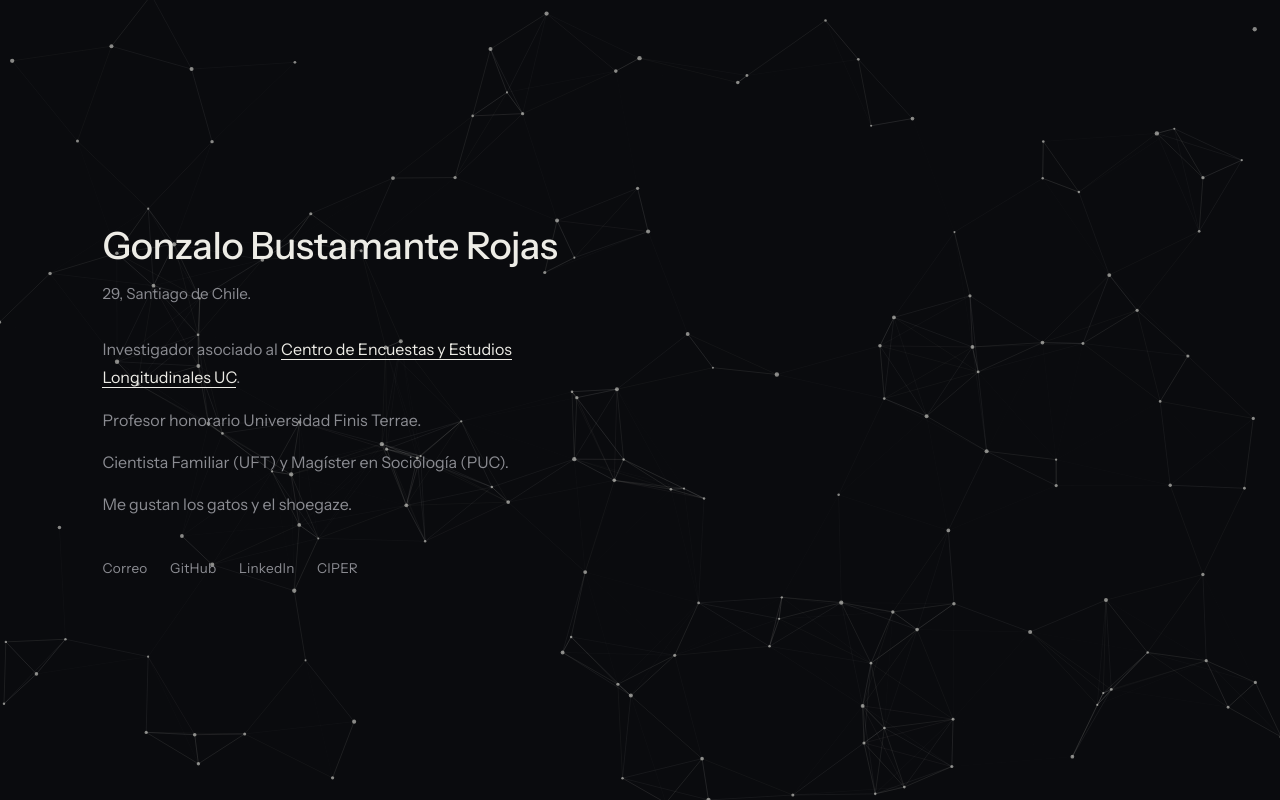
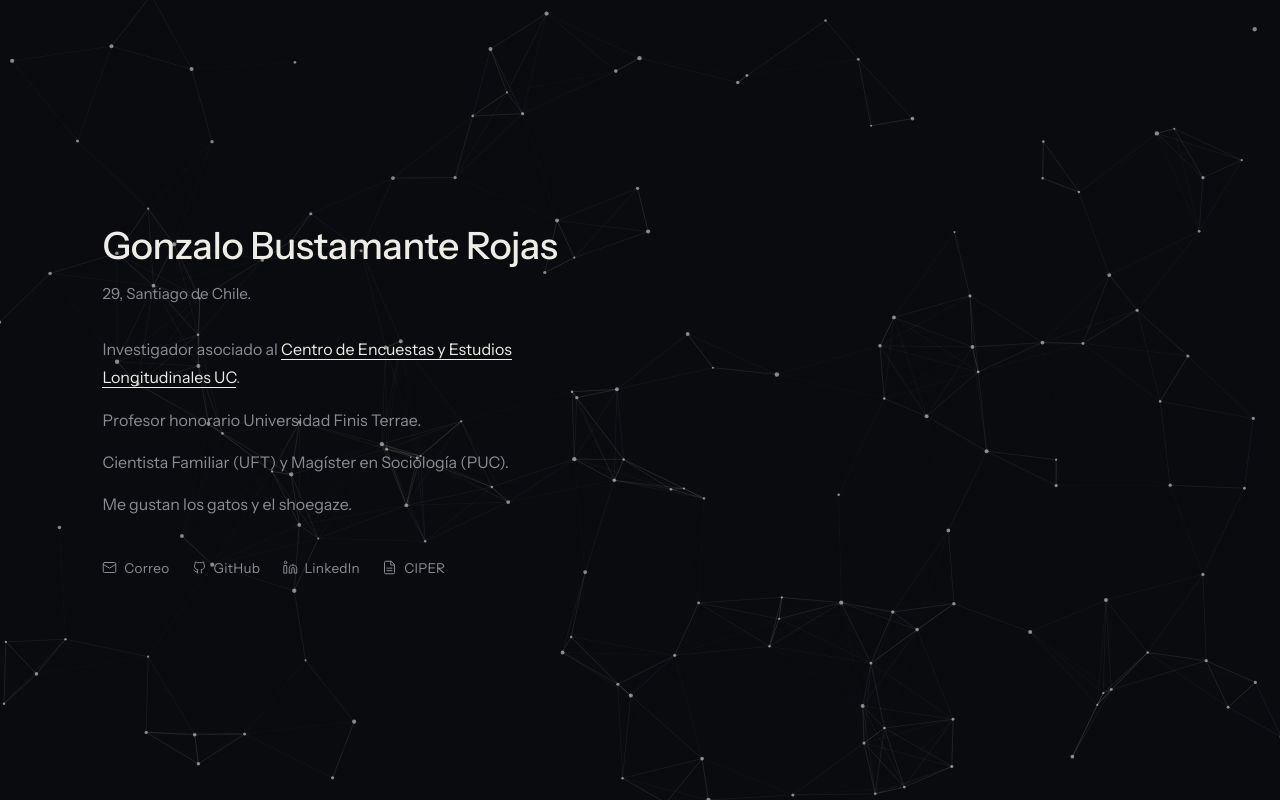
Before and after one commit to brojasgonzalo/brojasgonzalo.github.io, a plain HTML site: page index.html in a window 1280 px wide. Drawn offline with Linux system fonts and the light colour scheme.

Commit message:
Íconos en contacto + tinte sutil en algunas líneas de la red
- Cada link de contacto lleva su ícono (SVG inline, monocromo)
- ~20% de las líneas entre nodos llevan un tinte azul o terracota
  muy tenue (misma opacidad que las neutras), fijo por par de nodos
  para que no titile

Co-Authored-By: Claude Sonnet 5 <noreply@anthropic.com>

```diff
--- a/index.html
+++ b/index.html
@@ -90,6 +90,9 @@
     gap:1.4em;
   }
   .contact a{
+    display:inline-flex;
+    align-items:center;
+    gap:0.5em;
     color:var(--ink-soft);
     text-decoration:none;
     font-size:0.85rem;
@@ -100,6 +103,11 @@
   .contact a:hover{
     color:var(--ink);
     border-color:var(--ink-soft);
+  }
+  .contact svg{
+    width:15px;
+    height:15px;
+    flex-shrink:0;
   }
 
   a:focus-visible{outline:1px solid var(--ink-soft); outline-offset:4px;}
@@ -119,10 +127,22 @@
     <p>Me gustan los gatos y el shoegaze.</p>
 
     <div class="contact">
-      <a href="mailto:brojasgonzalo@gmail.com">Correo</a>
-      <a href="https://github.com/brojasgonzalo">GitHub</a>
-      <a href="https://www.linkedin.com/in/gonzalo-b-rojas/">LinkedIn</a>
-      <a href="https://www.ciperchile.cl/author/gonzalo-bustamante-rojas/">CIPER</a>
+      <a href="mailto:brojasgonzalo@gmail.com">
+        <svg viewBox="0 0 24 24" fill="none" stroke="currentColor" stroke-width="1.6" stroke-linecap="round" stroke-linejoin="round"><rect x="2" y="4" width="20" height="16" rx="2"/><path d="m2 7 10 6 10-6"/></svg>
+        Correo
+      </a>
+      <a href="https://github.com/brojasgonzalo">
+        <svg viewBox="0 0 24 24" fill="none" stroke="currentColor" stroke-width="1.6" stroke-linecap="round" stroke-linejoin="round"><path d="M9 19c-4.3 1.4-4.3-2.5-6-3m12 5v-3.5c0-1 .1-1.4-.5-2 2.8-.3 5.5-1.4 5.5-6a4.6 4.6 0 0 0-1.3-3.2 4.2 4.2 0 0 0-.1-3.2s-1.1-.3-3.5 1.3a12.3 12.3 0 0 0-6.2 0C6.5 2.8 5.4 3.1 5.4 3.1a4.2 4.2 0 0 0-.1 3.2A4.6 4.6 0 0 0 4 9.5c0 4.6 2.7 5.7 5.5 6-.6.6-.6 1.2-.5 2V21"/></svg>
+        GitHub
+      </a>
+      <a href="https://www.linkedin.com/in/gonzalo-b-rojas/">
+        <svg viewBox="0 0 24 24" fill="none" stroke="currentColor" stroke-width="1.6" stroke-linecap="round" stroke-linejoin="round"><path d="M16 8a6 6 0 0 1 6 6v7h-4v-7a2 2 0 0 0-2-2 2 2 0 0 0-2 2v7h-4v-7a6 6 0 0 1 6-6z"/><rect x="2" y="9" width="4" height="12"/><circle cx="4" cy="4" r="2"/></svg>
+        LinkedIn
+      </a>
+      <a href="https://www.ciperchile.cl/author/gonzalo-bustamante-rojas/">
+        <svg viewBox="0 0 24 24" fill="none" stroke="currentColor" stroke-width="1.6" stroke-linecap="round" stroke-linejoin="round"><path d="M14 2H6a2 2 0 0 0-2 2v16a2 2 0 0 0 2 2h12a2 2 0 0 0 2-2V8z"/><path d="M14 2v6h6"/><line x1="8" y1="13" x2="16" y2="13"/><line x1="8" y1="17" x2="16" y2="17"/></svg>
+        CIPER
+      </a>
     </div>
   </div>
 </main>
@@ -202,7 +222,9 @@
       }
     }
 
-    // líneas entre nodos cercanos
+    // líneas entre nodos cercanos — la mayoría neutras, algunas con un
+    // tinte muy sutil. La elección de color es fija por par (i,j), no
+    // aleatoria cada frame, para que no titile.
     ctx.lineWidth = 1;
     for (var i = 0; i < nodes.length; i++){
       for (var j = i + 1; j < nodes.length; j++){
@@ -211,7 +233,9 @@
         var dist = Math.sqrt(dx * dx + dy * dy);
         if (dist < LINK_DIST){
           var op = (1 - dist / LINK_DIST) * 0.16;
-          ctx.strokeStyle = 'rgba(237,236,230,' + op.toFixed(3) + ')';
+          var key = (i * 7 + j * 13) % 10;
+          var rgb = key < 8 ? '237,236,230' : (key === 8 ? '138,164,214' : '196,150,120');
+          ctx.strokeStyle = 'rgba(' + rgb + ',' + op.toFixed(3) + ')';
           ctx.beginPath();
           ctx.moveTo(a.x, a.y);
           ctx.lineTo(b.x, b.y);
```
